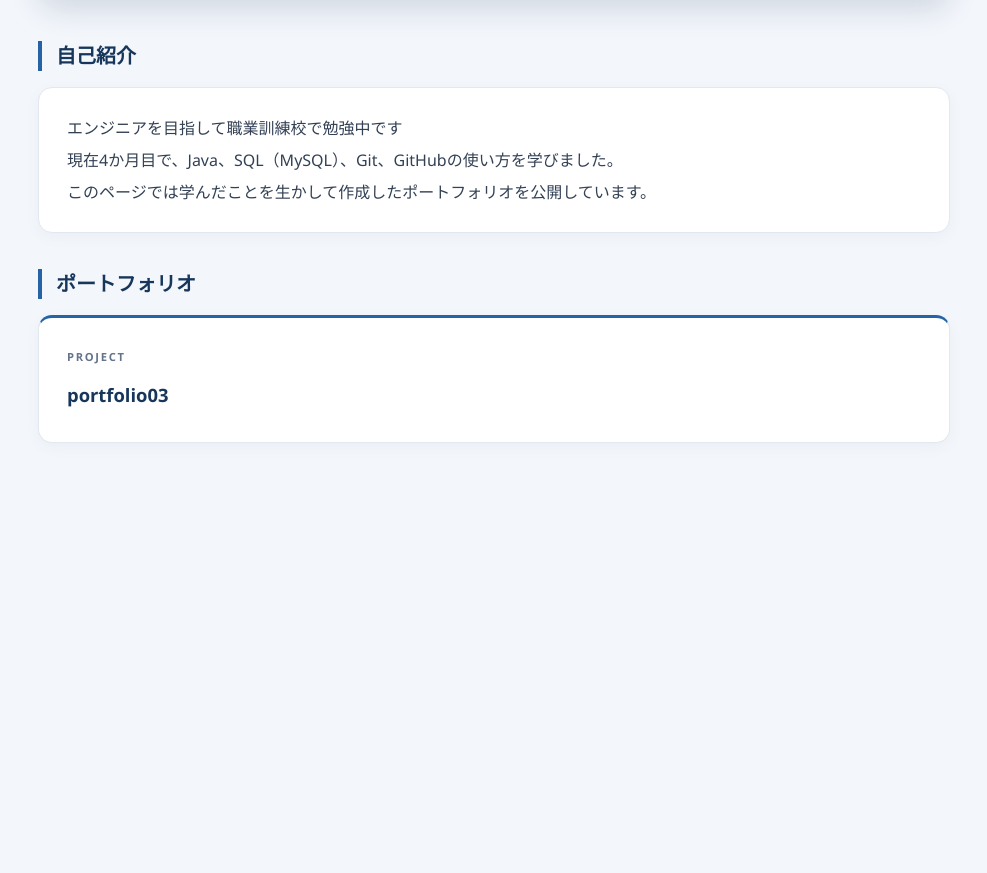
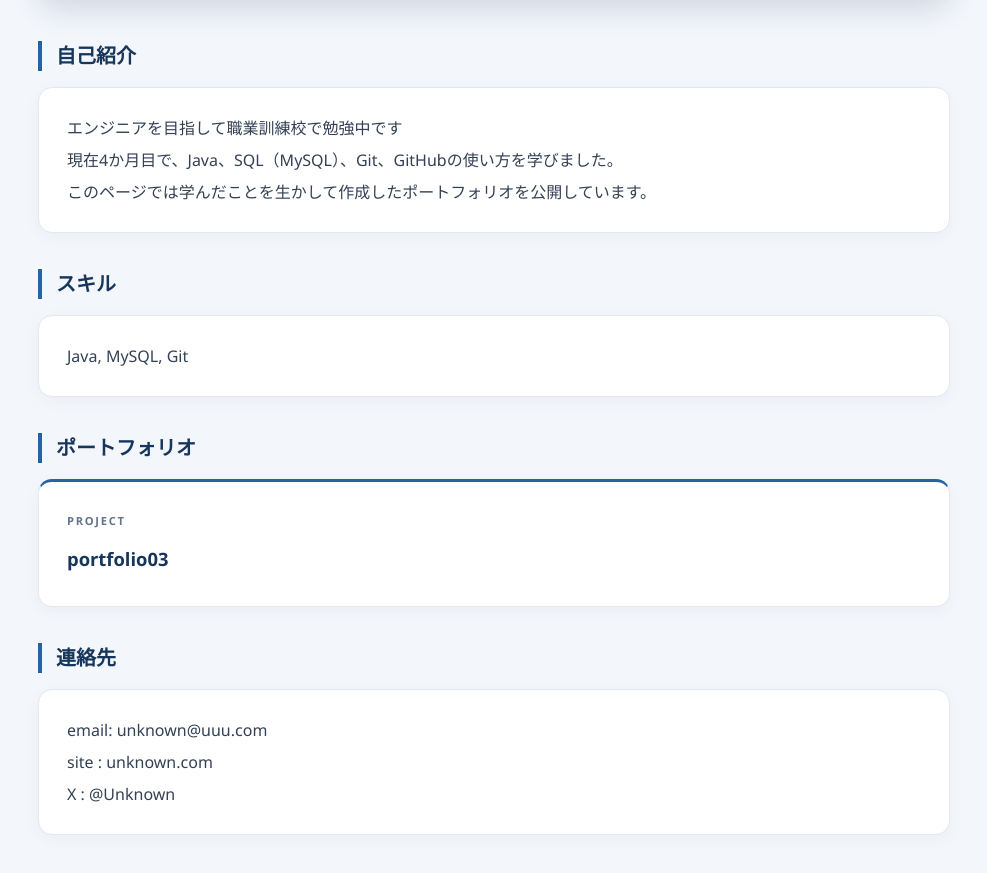
Before and after one commit to OKAS-polytech/OKAS-polytech.github.io, a plain HTML site: page index.html in a window 1280 px wide. Shown: the part 219-1092 px from the top of the page, without its empty margins (146-1133 px from the left). Before the commit the page ends 800 px from the top, so only its background shows below. Drawn offline with Linux system fonts and the light colour scheme.

Commit message:
feat: スキル・連絡先の追加

```diff
--- a/index.html
+++ b/index.html
@@ -14,7 +14,17 @@
         現在4か月目で、Java、SQL（MySQL）、Git、GitHubの使い方を学びました。<br>
         このページでは学んだことを生かして作成したポートフォリオを公開しています。
     </p>
+	<h2>スキル</h2>
+	<p>
+		Java, MySQL, Git
+	</p>
     <h2>ポートフォリオ</h2>
     <p class="portfolio-card">portfolio03</p>
+	<h2>連絡先</h2>
+	<p>
+		email: unknown@uuu.com <br>
+		site : unknown.com <br>
+		X    : @Unknown
+	</p>
 </body>
 </html>
```
